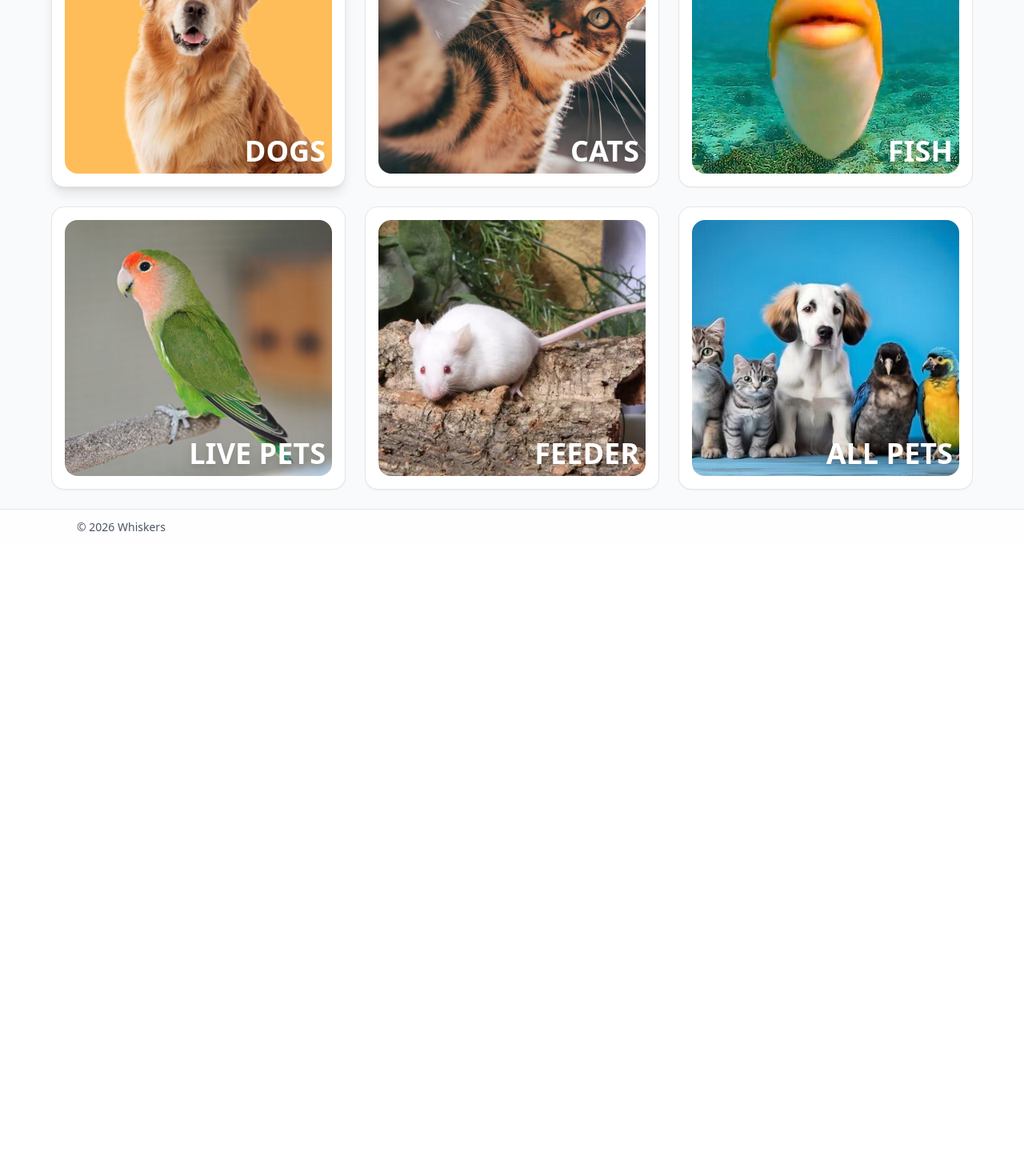
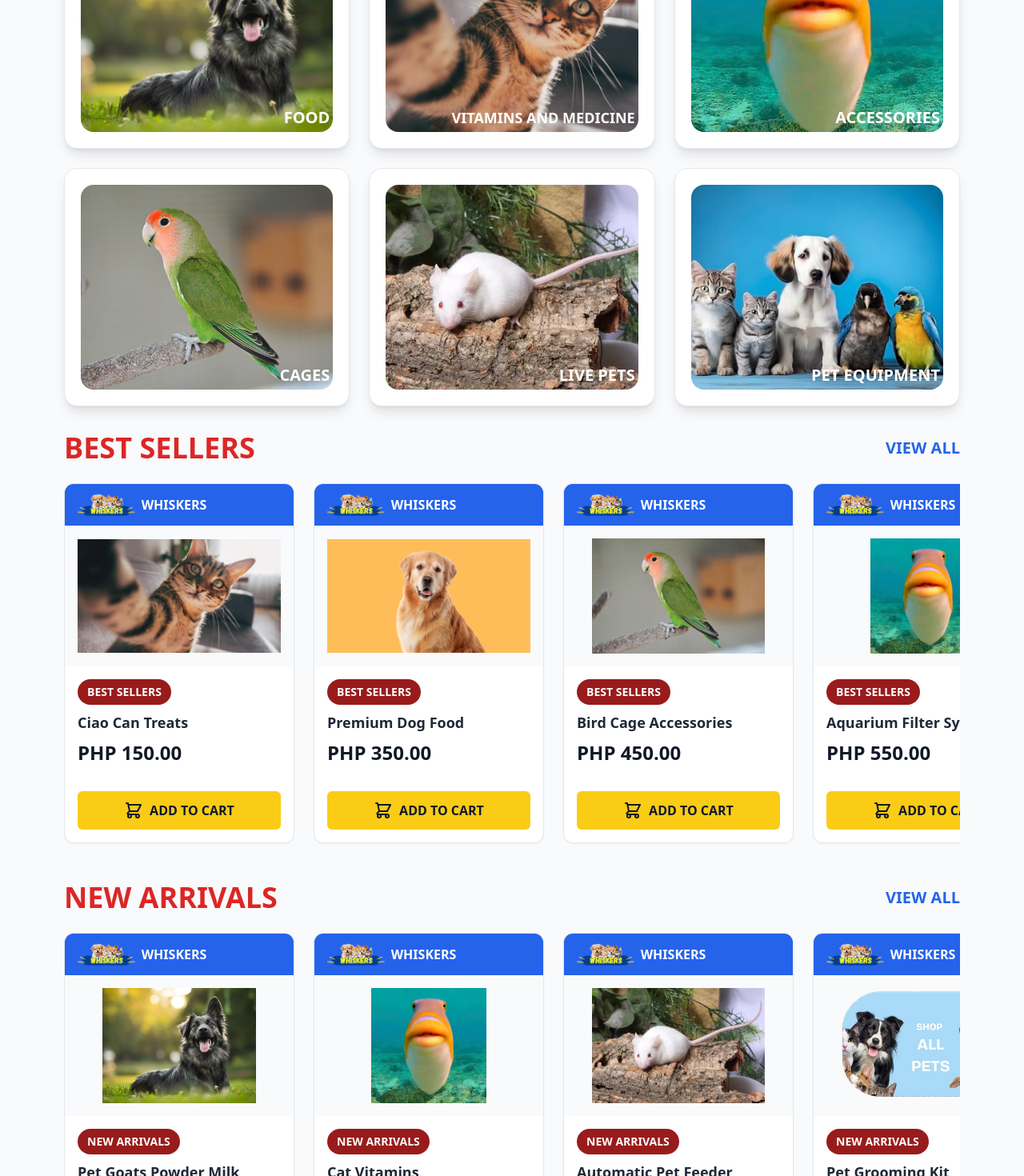
Before and after one commit to banderitax5/whiskers-prototype, a React (Vite) app in the folder frontend/: page / in a window 1280 px wide. Shown: the part 800-2270 px from the top of the page at 80% size. Before the commit the page ends 1481 px from the top, so only its background shows below. Built offline with nearby package versions, Linux system fonts and the light colour scheme.

Commit message:
categories and quick view of best sellers and new arrivals

```diff
--- a/frontend/src/components/Banner.jsx
+++ b/frontend/src/components/Banner.jsx
@@ -6,6 +6,7 @@ const BRANDS = [
   { id: 2, name: 'Pedigree', image: '/brands/aozi.png' },
   { id: 3, name: 'Whiskas', image: '/brands/topbreed.png' },
   { id: 4, name: 'Purina', image: '/brands/vitality.png' },
+  { id: 4, name: 'Special', image: '/brands/special.png' },
 ]
 
 function Banner() {
--- a/frontend/src/index.css
+++ b/frontend/src/index.css
@@ -1,3 +1,13 @@
 @tailwind base;
 @tailwind components;
 @tailwind utilities;
+
+@layer utilities {
+  .scrollbar-hide {
+    -ms-overflow-style: none;
+    scrollbar-width: none;
+  }
+  .scrollbar-hide::-webkit-scrollbar {
+    display: none;
+  }
+}
--- a/frontend/src/pages/Home.jsx
+++ b/frontend/src/pages/Home.jsx
@@ -1,48 +1,220 @@
 function Home() {
+  const categories = [
+    {
+      id: 1,
+      name: "best seller",
+      displayName: "BEST SELLERS"
+    },
+    {
+      id: 2,
+      name: "new arrivals",
+      displayName: "NEW ARRIVALS"
+    }
+  ];
+
+  const products = [
+    {
+      id: 1,
+      name: "Pet Goats Powder Milk",
+      price: 200.00,
+      image: "/categoryshop/dog.jpg",
+      categoryId: 2  // new arrivals
+    },
+    {
+      id: 2,
+      name: "Ciao Can Treats",
+      price: 150.00,
+      image: "/categoryshop/cat.jpg",
+      categoryId: 1  // best seller
+    },
+    {
+      id: 3,
+      name: "Premium Dog Food",
+      price: 350.00,
+      image: "/categoryshop/dog.png",
+      categoryId: 1  // best seller
+    },
+    {
+      id: 4,
+      name: "Cat Vitamins",
+      price: 280.00,
+      image: "/categoryshop/fish.png",
+      categoryId: 2  // new arrivals
+    },
+    {
+      id: 5,
+      name: "Bird Cage Accessories",
+      price: 450.00,
+      image: "/categoryshop/berd.jpg",
+      categoryId: 1  // best seller
+    },
+    {
+      id: 6,
+      name: "Automatic Pet Feeder",
+      price: 1200.00,
+      image: "/categoryshop/feeder.jpg",
+      categoryId: 2  // new arrivals
+    },
+    {
+      id: 7,
+      name: "Aquarium Filter System",
+      price: 550.00,
+      image: "/categoryshop/fish.webp",
+      categoryId: 1  // best seller
+    },
+    {
+      id: 8,
+      name: "Pet Grooming Kit",
+      price: 320.00,
+      image: "/categoryshop/all.png",
+      categoryId: 2  // new arrivals
+    },
+    {
+      id: 9,
+      name: "Dog Training Treats",
+      price: 180.00,
+      image: "/categoryshop/all.jpeg",
+      categoryId: 1  // best seller
+    },
+    {
+      id: 10,
+      name: "Cat Scratching Post",
+      price: 650.00,
+      image: "/categoryshop/cat.jpg",
+      categoryId: 2  // new arrivals
+    },
+    {
+      id: 11,
+      name: "Pet Carrier Bag",
+      price: 420.00,
+      image: "/categoryshop/dog.jpg",
+      categoryId: 1  // best seller
+    },
+    {
+      id: 12,
+      name: "Fish Tank Decorations",
+      price: 250.00,
+      image: "/categoryshop/fish.png",
+      categoryId: 2  // new arrivals
+    },
+    {
+      id: 13,
+      name: "Bird Seed Mix",
+      price: 120.00,
+      image: "/categoryshop/berd.jpg",
+      categoryId: 1  // best seller
+    },
+    {
+      id: 14,
+      name: "Pet Bed Premium",
+      price: 850.00,
+      image: "/categoryshop/feeder.jpg",
+      categoryId: 2  // new arrivals
+    }
+  ];
+
+  const getCategoryById = (categoryId) => {
+    return categories.find(cat => cat.id === categoryId);
+  };
+
+  const getProductsByCategory = (categoryId) => {
+    return products.filter(product => product.categoryId === categoryId);
+  };
 
   return (
-    <div className="space-y-4 sm:space-y-6 px-2 sm:px-4 md:px-6 lg:px-8">
-      <h1 className="text-xl sm:text-2xl md:text-3xl lg:text-4xl font-bold text-center">SHOP BY CATEGORY</h1>
+    <div className="space-y-3 sm:space-y-4 md:space-y-6 lg:space-y-8 px-2 sm:px-4 md:px-6 lg:px-8 xl:px-12 2xl:px-16">
+      <h1 className="text-base sm:text-xl md:text-2xl lg:text-3xl xl:text-4xl 2xl:text-5xl font-bold text-center px-2">SHOP BY CATEGORY</h1>
       {
-        <section className="grid grid-cols-1 sm:grid-cols-2 lg:grid-cols-3 xl:grid-cols-3 gap-3 sm:gap-4 md:gap-5 lg:gap-6">
-        <div className="relative rounded-xl sm:rounded-2xl bg-white shadow-lg border overflow-hidden p-1.5 sm:p-2 md:p-3 lg:p-4">
-          <img src="/categoryshop/dog.png" alt="DOGS" className="w-full h-48 sm:h-56 md:h-64 lg:h-72 xl:h-80 object-cover rounded-xl sm:rounded-2xl"/>
-          <div className="absolute right-2 sm:right-3 md:right-4 lg:right-6 bottom-2 sm:bottom-3 md:bottom-4 lg:bottom-6 text-white drop-shadow-lg">
-            <h2 className="font-bold text-lg sm:text-xl md:text-2xl lg:text-3xl xl:text-4xl">DOGS</h2>
+        <section className="grid grid-cols-2 sm:grid-cols-3 gap-2 sm:gap-3 md:gap-4 lg:gap-5 xl:gap-6">
+        <div className="relative rounded-md sm:rounded-lg md:rounded-xl lg:rounded-2xl bg-white shadow-md sm:shadow-lg border overflow-hidden p-1 sm:p-2 md:p-3 lg:p-4 xl:p-5 transition-transform duration-300 hover:scale-105 active:scale-95 cursor-pointer">
+          <img src="/categoryshop/dog.jpg" alt="DOGS" className="w-full h-24 sm:h-32 md:h-40 lg:h-56 xl:h-64 2xl:h-72 object-cover rounded-md sm:rounded-lg md:rounded-xl lg:rounded-2xl"/>
+          <div className="absolute right-1 sm:right-2 md:right-3 lg:right-4 xl:right-6 bottom-1 sm:bottom-2 md:bottom-3 lg:bottom-4 xl:bottom-6 text-white drop-shadow-lg max-w-[90%] sm:max-w-[85%] md:max-w-none text-right">
+            <h2 className="font-bold text-[10px] sm:text-xs md:text-sm lg:text-lg xl:text-xl 2xl:text-2xl leading-tight">FOOD</h2>
           </div>
         </div>
-        <div className="relative rounded-xl sm:rounded-2xl bg-white shadow-sm border overflow-hidden p-1.5 sm:p-2 md:p-3 lg:p-4">
-          <img src="/categoryshop/cat.jpg" alt="CATS" className="w-full h-48 sm:h-56 md:h-64 lg:h-72 xl:h-80 object-cover rounded-xl sm:rounded-2xl"/>
-          <div className="absolute right-2 sm:right-3 md:right-4 lg:right-6 bottom-2 sm:bottom-3 md:bottom-4 lg:bottom-6 text-white drop-shadow-lg">
-            <h2 className="font-bold text-lg sm:text-xl md:text-2xl lg:text-3xl xl:text-4xl">CATS</h2>
+        <div className="relative rounded-md sm:rounded-lg md:rounded-xl lg:rounded-2xl bg-white shadow-md sm:shadow-lg border overflow-hidden p-1 sm:p-2 md:p-3 lg:p-4 xl:p-5 transition-transform duration-300 hover:scale-105 active:scale-95 cursor-pointer">
+          <img src="/categoryshop/cat.jpg" alt="CATS" className="w-full h-24 sm:h-32 md:h-40 lg:h-56 xl:h-64 2xl:h-72 object-cover rounded-md sm:rounded-lg md:rounded-xl lg:rounded-2xl"/>
+          <div className="absolute right-1 sm:right-2 md:right-3 lg:right-4 xl:right-6 bottom-1 sm:bottom-2 md:bottom-3 lg:bottom-4 xl:bottom-6 text-white drop-shadow-lg max-w-[90%] sm:max-w-[85%] md:max-w-none text-right">
+            <h2 className="font-bold text-[10px] sm:text-xs md:text-sm lg:text-base xl:text-lg 2xl:text-xl leading-tight">VITAMINS AND MEDICINE</h2>
           </div>
         </div>
-        <div className="relative rounded-xl sm:rounded-2xl bg-white shadow-sm border overflow-hidden p-1.5 sm:p-2 md:p-3 lg:p-4">
-          <img src="/categoryshop/fish.png" alt="FISH" className="w-full h-48 sm:h-56 md:h-64 lg:h-72 xl:h-80 object-cover rounded-xl sm:rounded-2xl"/>
-          <div className="absolute right-2 sm:right-3 md:right-4 lg:right-6 bottom-2 sm:bottom-3 md:bottom-4 lg:bottom-6 text-white drop-shadow-lg">
-            <h2 className="font-bold text-lg sm:text-xl md:text-2xl lg:text-3xl xl:text-4xl">FISH</h2>
+        <div className="relative rounded-md sm:rounded-lg md:rounded-xl lg:rounded-2xl bg-white shadow-md sm:shadow-lg border overflow-hidden p-1 sm:p-2 md:p-3 lg:p-4 xl:p-5 transition-transform duration-300 hover:scale-105 active:scale-95 cursor-pointer">
+          <img src="/categoryshop/fish.png" alt="FISH" className="w-full h-24 sm:h-32 md:h-40 lg:h-56 xl:h-64 2xl:h-72 object-cover rounded-md sm:rounded-lg md:rounded-xl lg:rounded-2xl"/>
+          <div className="absolute right-1 sm:right-2 md:right-3 lg:right-4 xl:right-6 bottom-1 sm:bottom-2 md:bottom-3 lg:bottom-4 xl:bottom-6 text-white drop-shadow-lg max-w-[90%] sm:max-w-[85%] md:max-w-none text-right">
+            <h2 className="font-bold text-[10px] sm:text-xs md:text-sm lg:text-lg xl:text-xl 2xl:text-2xl leading-tight">ACCESSORIES</h2>
           </div>
         </div>
-        <div className="relative rounded-xl sm:rounded-2xl bg-white shadow-sm border overflow-hidden p-1.5 sm:p-2 md:p-3 lg:p-4">
-          <img src="/categoryshop/berd.jpg" alt="BIRDS" className="w-full h-48 sm:h-56 md:h-64 lg:h-72 xl:h-80 object-cover rounded-xl sm:rounded-2xl"/>
-          <div className="absolute right-2 sm:right-3 md:right-4 lg:right-6 bottom-2 sm:bottom-3 md:bottom-4 lg:bottom-6 text-white drop-shadow-lg">
-            <h2 className="font-bold text-lg sm:text-xl md:text-2xl lg:text-3xl xl:text-4xl whitespace-nowrap">LIVE PETS</h2>
+        <div className="relative rounded-md sm:rounded-lg md:rounded-xl lg:rounded-2xl bg-white shadow-md sm:shadow-lg border overflow-hidden p-1 sm:p-2 md:p-3 lg:p-4 xl:p-5 transition-transform duration-300 hover:scale-105 active:scale-95 cursor-pointer">
+          <img src="/categoryshop/berd.jpg" alt="BIRDS" className="w-full h-24 sm:h-32 md:h-40 lg:h-56 xl:h-64 2xl:h-72 object-cover rounded-md sm:rounded-lg md:rounded-xl lg:rounded-2xl"/>
+          <div className="absolute right-1 sm:right-2 md:right-3 lg:right-4 xl:right-6 bottom-1 sm:bottom-2 md:bottom-3 lg:bottom-4 xl:bottom-6 text-white drop-shadow-lg max-w-[90%] sm:max-w-[85%] md:max-w-none text-right">
+            <h2 className="font-bold text-[10px] sm:text-xs md:text-sm lg:text-lg xl:text-xl 2xl:text-2xl leading-tight">CAGES</h2>
           </div>
         </div>
-        <div className="relative rounded-xl sm:rounded-2xl bg-white shadow-sm border overflow-hidden p-1.5 sm:p-2 md:p-3 lg:p-4">
-          <img src="/categoryshop/feeder.jpg" alt="FEEDER" className="w-full h-48 sm:h-56 md:h-64 lg:h-72 xl:h-80 object-cover rounded-xl sm:rounded-2xl"/>
-          <div className="absolute right-2 sm:right-3 md:right-4 lg:right-6 bottom-2 sm:bottom-3 md:bottom-4 lg:bottom-6 text-white drop-shadow-lg">
-            <h2 className="font-bold text-lg sm:text-xl md:text-2xl lg:text-3xl xl:text-4xl">FEEDER</h2>
+        <div className="relative rounded-md sm:rounded-lg md:rounded-xl lg:rounded-2xl bg-white shadow-md sm:shadow-lg border overflow-hidden p-1 sm:p-2 md:p-3 lg:p-4 xl:p-5 transition-transform duration-300 hover:scale-105 active:scale-95 cursor-pointer">
+          <img src="/categoryshop/feeder.jpg" alt="FEEDER" className="w-full h-24 sm:h-32 md:h-40 lg:h-56 xl:h-64 2xl:h-72 object-cover rounded-md sm:rounded-lg md:rounded-xl lg:rounded-2xl"/>
+          <div className="absolute right-1 sm:right-2 md:right-3 lg:right-4 xl:right-6 bottom-1 sm:bottom-2 md:bottom-3 lg:bottom-4 xl:bottom-6 text-white drop-shadow-lg max-w-[90%] sm:max-w-[85%] md:max-w-none text-right">
+            <h2 className="font-bold text-[10px] sm:text-xs md:text-sm lg:text-lg xl:text-xl 2xl:text-2xl leading-tight">LIVE PETS</h2>
           </div>
         </div>
-        <div className="relative rounded-xl sm:rounded-2xl bg-white shadow-sm border overflow-hidden p-1.5 sm:p-2 md:p-3 lg:p-4">
-          <img src="/categoryshop/all.jpeg" alt="ALL PETS" className="w-full h-48 sm:h-56 md:h-64 lg:h-72 xl:h-80 object-cover rounded-xl sm:rounded-2xl"/>
-          <div className="absolute right-2 sm:right-3 md:right-4 lg:right-6 bottom-2 sm:bottom-3 md:bottom-4 lg:bottom-6 text-white drop-shadow-lg">
-            <h2 className="font-bold text-lg sm:text-xl md:text-2xl lg:text-3xl xl:text-4xl">ALL PETS</h2>
+        <div className="relative rounded-md sm:rounded-lg md:rounded-xl lg:rounded-2xl bg-white shadow-md sm:shadow-lg border overflow-hidden p-1 sm:p-2 md:p-3 lg:p-4 xl:p-5 transition-transform duration-300 hover:scale-105 active:scale-95 cursor-pointer">
+          <img src="/categoryshop/all.jpeg" alt="ALL PETS" className="w-full h-24 sm:h-32 md:h-40 lg:h-56 xl:h-64 2xl:h-72 object-cover rounded-md sm:rounded-lg md:rounded-xl lg:rounded-2xl"/>
+          <div className="absolute right-1 sm:right-2 md:right-3 lg:right-4 xl:right-6 bottom-1 sm:bottom-2 md:bottom-3 lg:bottom-4 xl:bottom-6 text-white drop-shadow-lg max-w-[90%] sm:max-w-[85%] md:max-w-none text-right">
+            <h2 className="font-bold text-[10px] sm:text-xs md:text-sm lg:text-lg xl:text-xl 2xl:text-2xl leading-tight">PET EQUIPMENT</h2>
           </div>
         </div>
       </section>
       }
+
+      {/* Render categories dynamically */}
+      {categories.map((category) => {
+        const categoryProducts = getProductsByCategory(category.id);
+        return (
+          <div key={category.id} className="mt-6 sm:mt-8 md:mt-12 lg:mt-16 xl:mt-20">
+            <div className="flex flex-col sm:flex-row justify-between items-start sm:items-center gap-2 sm:gap-0 mb-3 sm:mb-4 md:mb-6 px-1 sm:px-0">
+              <h2 className="text-base sm:text-xl md:text-2xl lg:text-3xl xl:text-4xl 2xl:text-5xl font-bold text-red-600">{category.displayName}</h2>
+              <a href="#" className="text-blue-600 hover:underline text-xs sm:text-sm md:text-base lg:text-lg xl:text-xl font-semibold uppercase whitespace-nowrap">VIEW ALL</a>
+            </div>
+            <div className="flex gap-2 sm:gap-3 md:gap-4 lg:gap-5 xl:gap-6 overflow-x-auto pb-3 sm:pb-4 scrollbar-hide px-1 sm:px-0">
+              {categoryProducts.slice(0, 7).map((product) => {
+                const productCategory = getCategoryById(product.categoryId);
+                return (
+                  <div key={product.id} className="flex-shrink-0 w-40 sm:w-44 md:w-52 lg:w-60 xl:w-72 2xl:w-80 bg-white border border-gray-200 rounded-md sm:rounded-lg md:rounded-xl shadow-sm overflow-hidden">
+                    {/* WHISKERS Banner */}
+                    <div className="bg-blue-600 px-2 sm:px-3 md:px-4 py-1.5 sm:py-2 md:py-2.5 flex items-center gap-1.5 sm:gap-2">
+                      <img src="/logo/logo-whiskers.png" alt="WHISKERS" className="h-4 sm:h-5 md:h-6 lg:h-7 xl:h-8 w-auto"/>
+                      <span className="text-white font-bold text-[10px] sm:text-xs md:text-sm lg:text-base">WHISKERS</span>
+                    </div>
+                    {/* Product Image */}
+                    <div className="p-2 sm:p-3 md:p-4 bg-gray-50 flex items-center justify-center h-28 sm:h-32 md:h-36 lg:h-40 xl:h-44 2xl:h-48">
+                      <img src={product.image} alt={product.name} className="max-h-full max-w-full object-contain"/>
+                    </div>
+                    {/* Product Info */}
+                    <div className="p-2 sm:p-3 md:p-4 space-y-1 sm:space-y-1.5 md:space-y-2">
+                      {/* Category Badge */}
+                      {productCategory && (
+                        <span className="inline-block bg-red-800 text-white text-[9px] sm:text-[10px] md:text-xs lg:text-sm font-semibold px-1.5 sm:px-2 md:px-2.5 lg:px-3 py-0.5 sm:py-1 md:py-1.5 rounded-full leading-tight">
+                          {productCategory.displayName}
+                        </span>
+                      )}
+                      <p className="text-xs sm:text-sm md:text-base lg:text-lg font-semibold text-gray-800 line-clamp-2 leading-tight">{product.name}</p>
+                      <p className="text-sm sm:text-base md:text-lg lg:text-xl xl:text-2xl font-bold text-gray-900">PHP {product.price.toFixed(2)}</p>
+                    </div>
+                    {/* ADD TO CART Button */}
+                    <div className="p-2 sm:p-3 md:p-4">
+                      <button className="w-full bg-yellow-400 hover:bg-yellow-500 active:bg-yellow-600 text-gray-900 font-semibold py-1.5 sm:py-2 md:py-2.5 lg:py-3 rounded-md flex items-center justify-center gap-1.5 sm:gap-2 text-[10px] sm:text-xs md:text-sm lg:text-base transition-colors touch-manipulation min-h-[36px] sm:min-h-[40px] md:min-h-[44px]">
+                        <svg className="w-3 h-3 sm:w-4 sm:h-4 md:w-5 md:h-5 lg:w-6 lg:h-6 flex-shrink-0" fill="none" stroke="currentColor" viewBox="0 0 24 24">
+                          <path strokeLinecap="round" strokeLinejoin="round" strokeWidth={2} d="M3 3h2l.4 2M7 13h10l4-8H5.4M7 13L5.4 5M7 13l-2.293 2.293c-.63.63-.184 1.707.707 1.707H17m0 0a2 2 0 100 4 2 2 0 000-4zm-8 2a2 2 0 11-4 0 2 2 0 014 0z" />
+                        </svg>
+                        <span className="whitespace-nowrap">ADD TO CART</span>
+                      </button>
+                    </div>
+                  </div>
+                );
+              })}
+            </div>
+          </div>
+        );
+      })}
     </div>
   )
 }
```
Also changed, not shown: frontend/public/brands/special.png (added), 1 other file (tests, documents, lock files or other folders).
